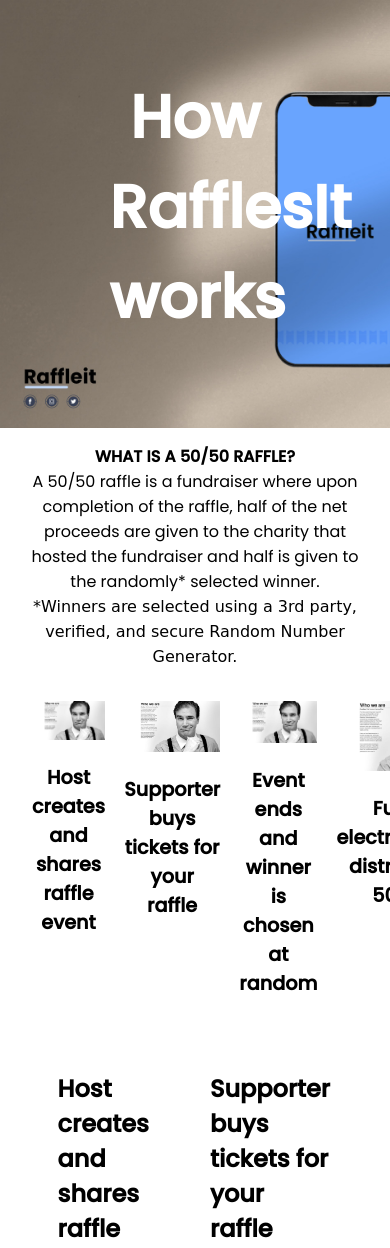
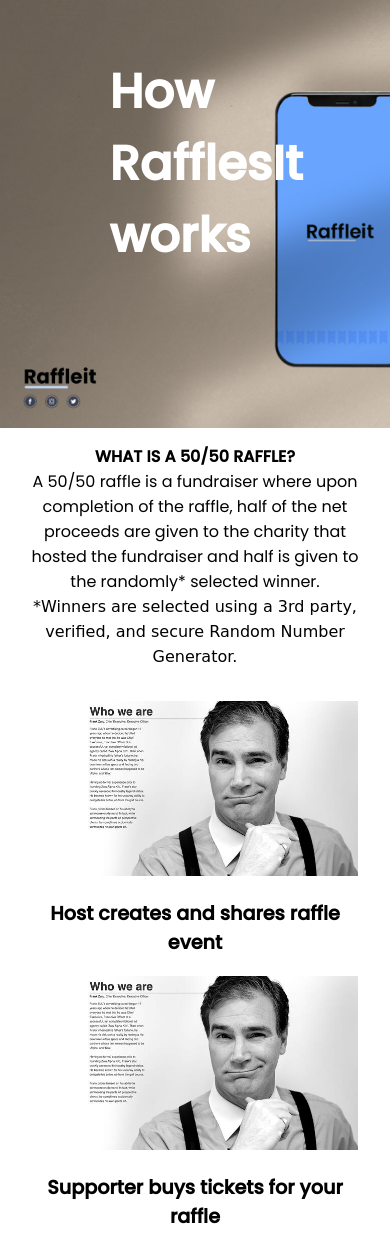
Before and after one commit to Leon12-aaryson/RaffleIt, a PHP site: page /works.html in a window 390 px wide; the page is wider, and only the part inside the window is pictured. Shown: the part 101-1349 px from the top of that part. Run offline with PHP 8.4, Linux system fonts and the light colour scheme.

Commit message:
new alterations to media qr

```diff
--- a/static/styles/css/mediaqr.css
+++ b/static/styles/css/mediaqr.css
@@ -43,13 +43,32 @@
 
     .contact input,
     .contact textarea {
-        width: 14rem;
+        width: 18rem;
         padding: .3rem;
     }
 
     textarea {
         height: 5rem;
     }
+
+    /* about page starts here */
+    .main .abttxt {
+        padding-top: 2rem;
+        font-size: 2rem;
+        text-align: left;
+        width: 50%;
+    }
+
+    .picsec2 {
+        display: grid;
+        grid-template-columns: auto;
+        gap: 1.2rem;
+    }
+
+    .funcs {
+        /* display: grid; */
+        grid-template-columns: auto;
+    }
 }
 
 @media (min-width: 250px) and (max-width: 550px) {}
```
